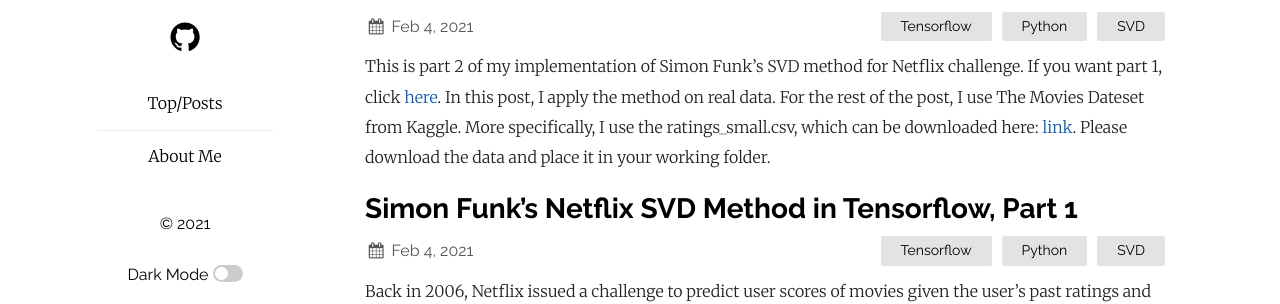
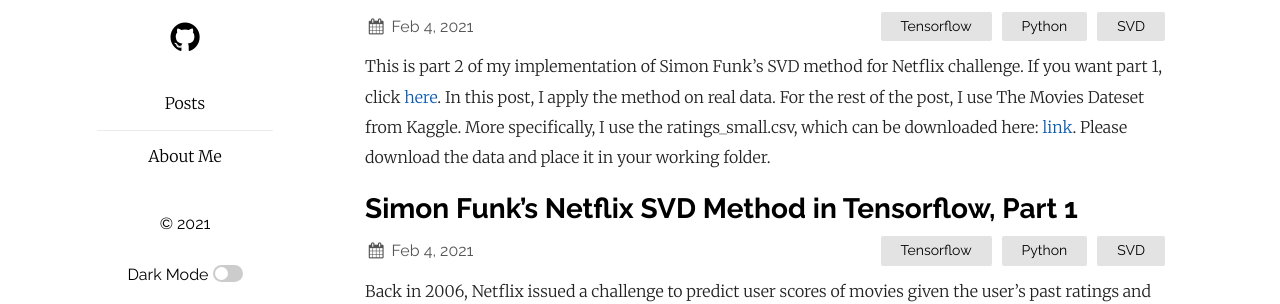
Before and after one commit to TemugeB/temugeb.github.io, a Jekyll site: the page built from index.md, in a window 1280 px wide. Shown: the part 362-666 px from the top of the page. Built offline with Jekyll 4.4.1, drawn with Linux system fonts in a browser that asks for light colours.

Commit message:
Update _config.yml

```diff
--- a/_config.yml
+++ b/_config.yml
@@ -40,7 +40,7 @@ plainwhite:
     #email: jekyll
 
   navigation:
-    - title: Top/Posts
+    - title: Posts
       url: "/index"
     - title: About Me
       url: "/about"
```
